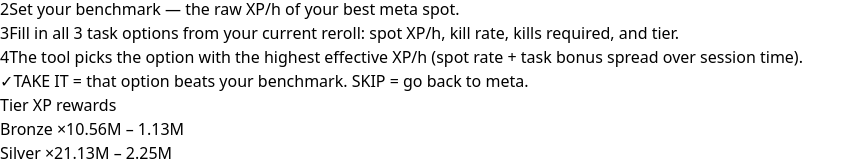
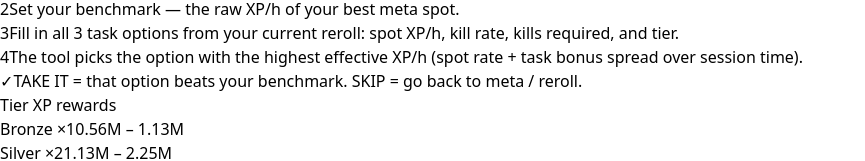
Before and after one commit to fusionboss1/tibia-data-vault, a React (Vite) app: page / in a window 1280 px wide. Shown: the part 1059-1220 px from the top of the page, without its empty margins (0-865 px from the left). Built offline with nearby package versions, Linux system fonts and the light colour scheme; no server answers.

Commit message:
fix: clarify SKIP verdict means reroll or return to meta

```diff
--- a/src/pages/BountyCalculator.jsx
+++ b/src/pages/BountyCalculator.jsx
@@ -260,7 +260,7 @@ function BountyCalculator() {
             <li className="flex gap-2"><span className="w-5 h-5 rounded-full bg-blue-600 text-white text-xs flex items-center justify-center shrink-0">2</span><span>Set your <span className="text-white font-medium">benchmark</span> — the raw XP/h of your best meta spot.</span></li>
             <li className="flex gap-2"><span className="w-5 h-5 rounded-full bg-blue-600 text-white text-xs flex items-center justify-center shrink-0">3</span><span>Fill in all <span className="text-white font-medium">3 task options</span> from your current reroll: spot XP/h, kill rate, kills required, and tier.</span></li>
             <li className="flex gap-2"><span className="w-5 h-5 rounded-full bg-blue-600 text-white text-xs flex items-center justify-center shrink-0">4</span><span>The tool picks the option with the <span className="text-white font-medium">highest effective XP/h</span> (spot rate + task bonus spread over session time).</span></li>
-            <li className="flex gap-2"><span className="w-5 h-5 rounded-full bg-emerald-600 text-white text-xs flex items-center justify-center shrink-0">✓</span><span><span className="text-emerald-400 font-medium">TAKE IT</span> = that option beats your benchmark. <span className="text-red-400 font-medium">SKIP</span> = go back to meta.</span></li>
+            <li className="flex gap-2"><span className="w-5 h-5 rounded-full bg-emerald-600 text-white text-xs flex items-center justify-center shrink-0">✓</span><span><span className="text-emerald-400 font-medium">TAKE IT</span> = that option beats your benchmark. <span className="text-red-400 font-medium">SKIP</span> = go back to meta / reroll.</span></li>
           </ol>
           <div className="mt-4 pt-4 border-t border-gray-700 text-xs text-gray-500">
             <p className="mb-1 text-gray-400 font-medium">Tier XP rewards</p>
```
